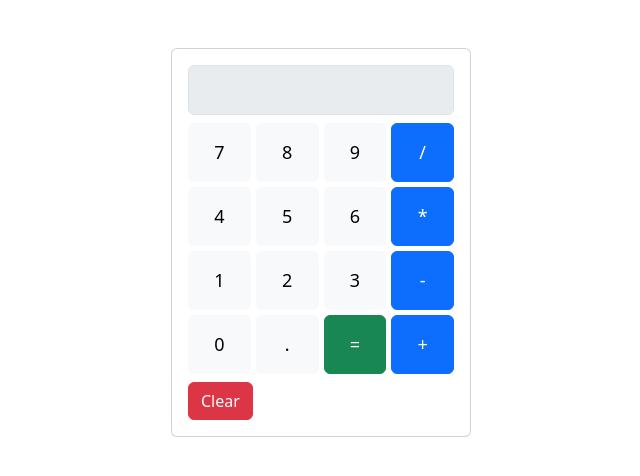
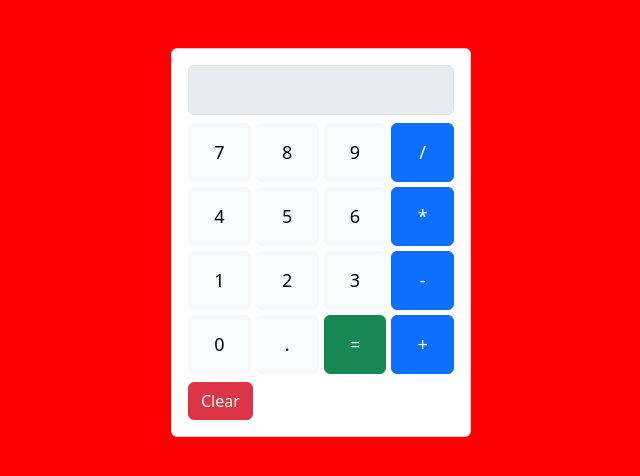
Before and after one commit to Caffeine-Gallery/my-new-testproject-1730500323313-0192e9dad04a, a website built with Vite: page frontend/index.html in a window 1280 px wide. Shown: the whole page, without its empty margins (319-959 px from the left). Built offline with nearby package versions, Linux system fonts and the light colour scheme; what @dfinity/agent would draw is missing.

Commit message:
0192e9db-f368-700b-a6f9-3ecdbcda46d1

```diff
--- a/frontend/index.css
+++ b/frontend/index.css
@@ -1,6 +1,11 @@
+body {
+    background-color: red;
+}
+
 .calculator {
     max-width: 300px;
     margin: auto;
+    background-color: white; /* Adding this to ensure calculator is visible against red background */
 }
 
 .keypad {
```
